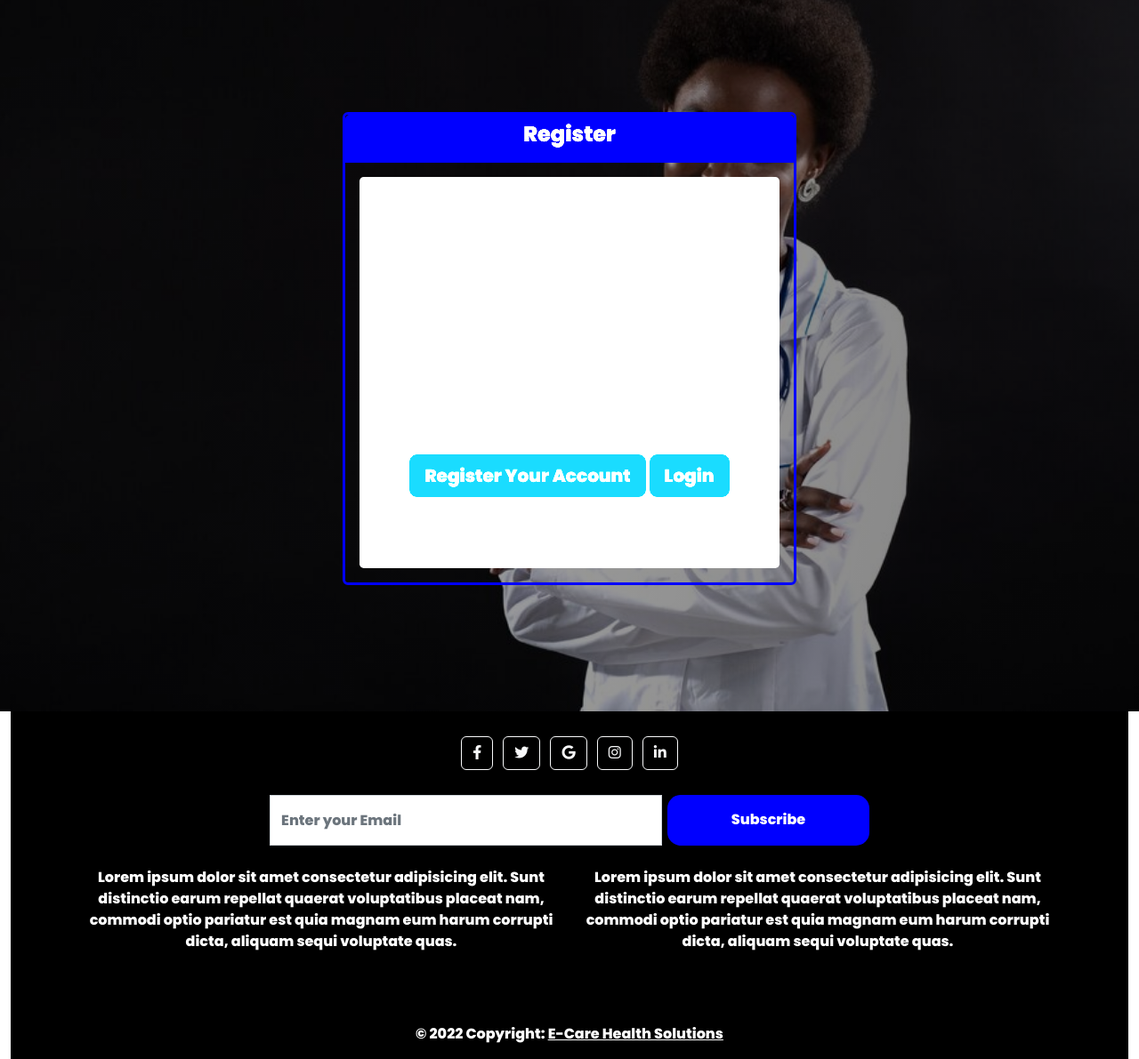
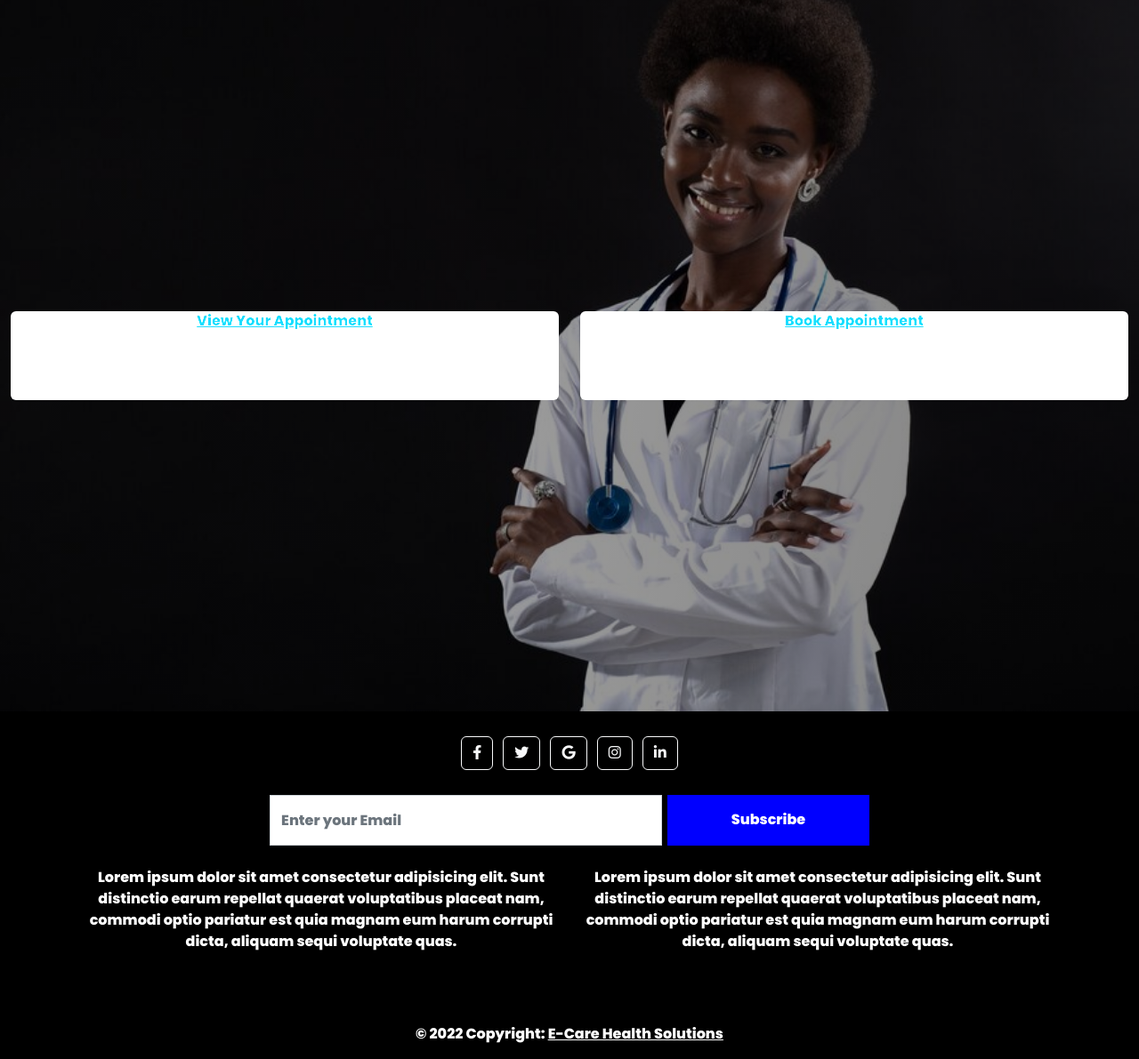
Before and after one commit to FaithKwamboka/E_Health-Solutions, a Django app: template hospital/templates/patient/patientAppointment.html in a window 1280 px wide. Shown: the part 59-1250 px from the top of the page at 89% size. Run offline with Django 4.2, Linux system fonts and the light colour scheme; the template is opened without the code that fills it, so the values that code supplies are empty; some libraries are stand-ins or nearby versions.

Commit message:
appoitment

```diff
--- a/hospital/templates/patient/patientAppointment.html
+++ b/hospital/templates/patient/patientAppointment.html
@@ -22,26 +22,35 @@
 <div class="container-fluid landing">
     <div class="row txt">
 
-        <div class="col-md-5">
-            <!-- Register view -->
-            <div class="card text-white reg-box mb-3">
-                <div class="card-header" style="background-color:rgba(0,0,255,1);"><h4>Register</h4></div>
-                <div class="card-body">
-                  <div class="jumbotron" style="margin-bottom:0px;">
-                    <h1 class="display-4" style="text-align:center;">Hello, Patient</h1>
-                    <p class="lead">Welcome to Hospital Management System.</p>
-                    <hr class="my-4">
-                    <p>You can access various features after Login/SignUp.</p>
-                    <p class="lead">
-                      <a class="btn btn-primary btn-lg" href="/patientsignup" role="button">Register Your Account</a>
-                      <a class="btn btn-primary btn-lg" href="/patientlogin" role="button">Login</a>
-                    </p>
+        <div class="container">
+            <div class="row">
+              <div class="col-md-4 col-xl-6">
+                <div class="card bg-c-blue order-card">
+                  <div class="card-block">
+                    <a href="/patient-view-appointment">
+                      <h6 class="m-b-20">View Your Appointment</h6>
+                    </a>
+                    <br>
+                    <h2 class="text-right"><i class="fas fa-calendar f-left"></i></h2>
+
                   </div>
+                </div>
+              </div>
 
+              <div class="col-md-4 col-xl-6">
+                <div class="card bg-c-green order-card">
+                  <div class="card-block">
+                    <a href="/patient-book-appointment">
+                      <h6 class="m-b-20">Book Appointment</h6>
+                    </a>
+                    <br>
+                    <h2 class="text-right"><i class="fas fa-book-medical f-left"></i></h2>
+                  </div>
                 </div>
+              </div>
+            </div>
+          </div>
 
-        </div>
-        <div class="col-md-3"></div>
     </div>
 </div>
 
```
Also changed, not shown: hospital/templates/patient/patientBookAppointment.html (+26 -18 lines).
